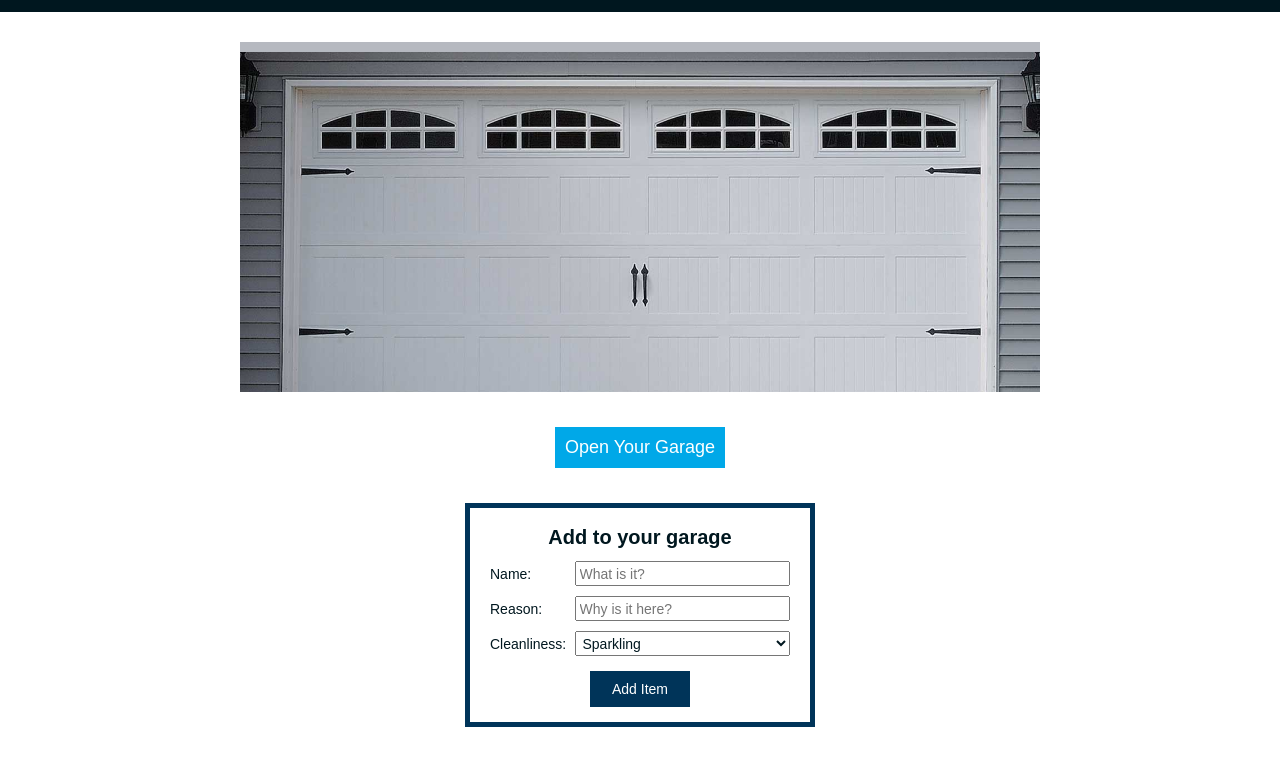
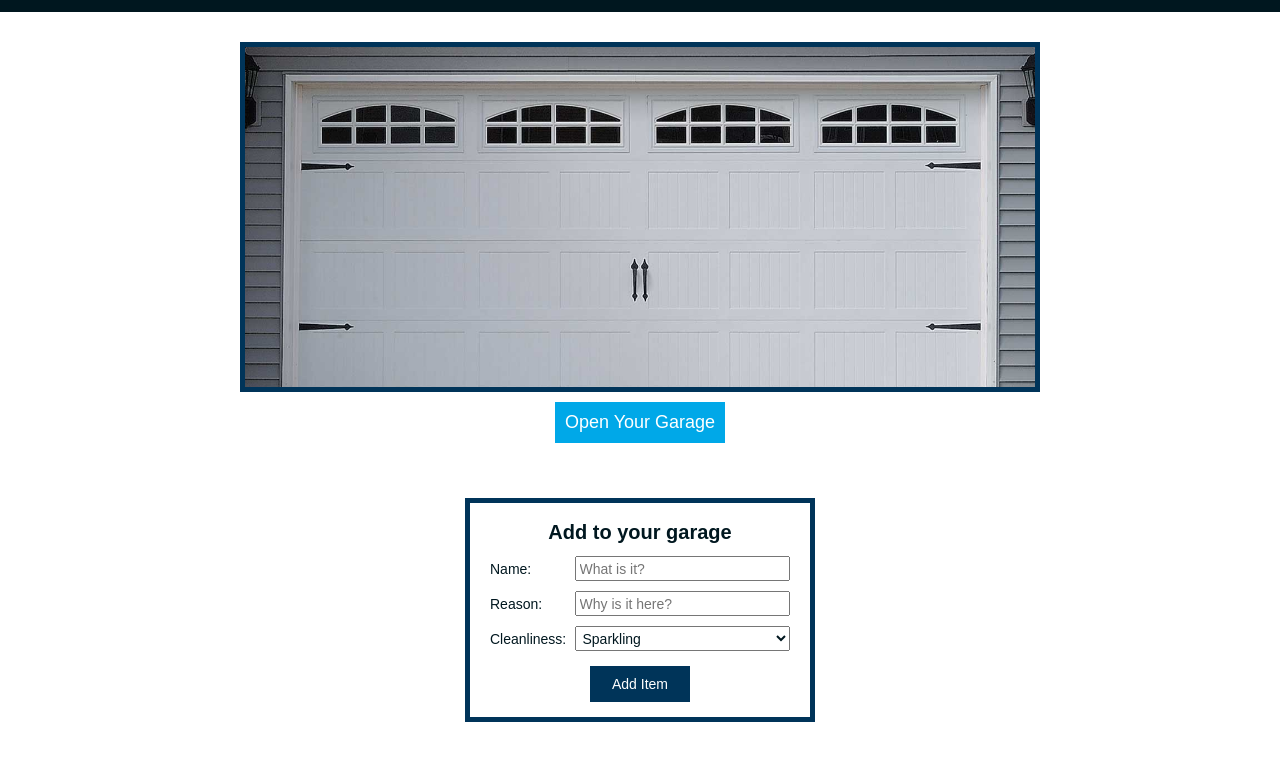
Before and after one commit to katiescruggs/garage-bin, a website: page public/index.html in a window 1280 px wide. Shown: the part 55-812 px from the top of the page. Drawn offline with Linux system fonts and the light colour scheme; no server answers.

Commit message:
Style borders of garage-section

```diff
--- a/public/index.html
+++ b/public/index.html
@@ -22,7 +22,7 @@
         <button id="desc-btn">Sort Descending</button>
       </section>
 
-      <section class="button-section">
+      <section class="garage-btn-section">
         <button id="garage-btn">Open Your Garage</button>
       </section>
 
--- a/public/styles/styles.css
+++ b/public/styles/styles.css
@@ -29,11 +29,15 @@ button {
   padding: 10px;
 }
 
+.garage-btn-section {
+  margin-top: -25px;
+  margin-bottom: 50px;
+}
+
 .garage-section {
-  background-color: #B6B9C0;
+  border: 5px solid #003459;
   height: 350px;
   overflow: scroll;
-  padding: 10px;
   position: relative;
   width: 800px;
 }
```
